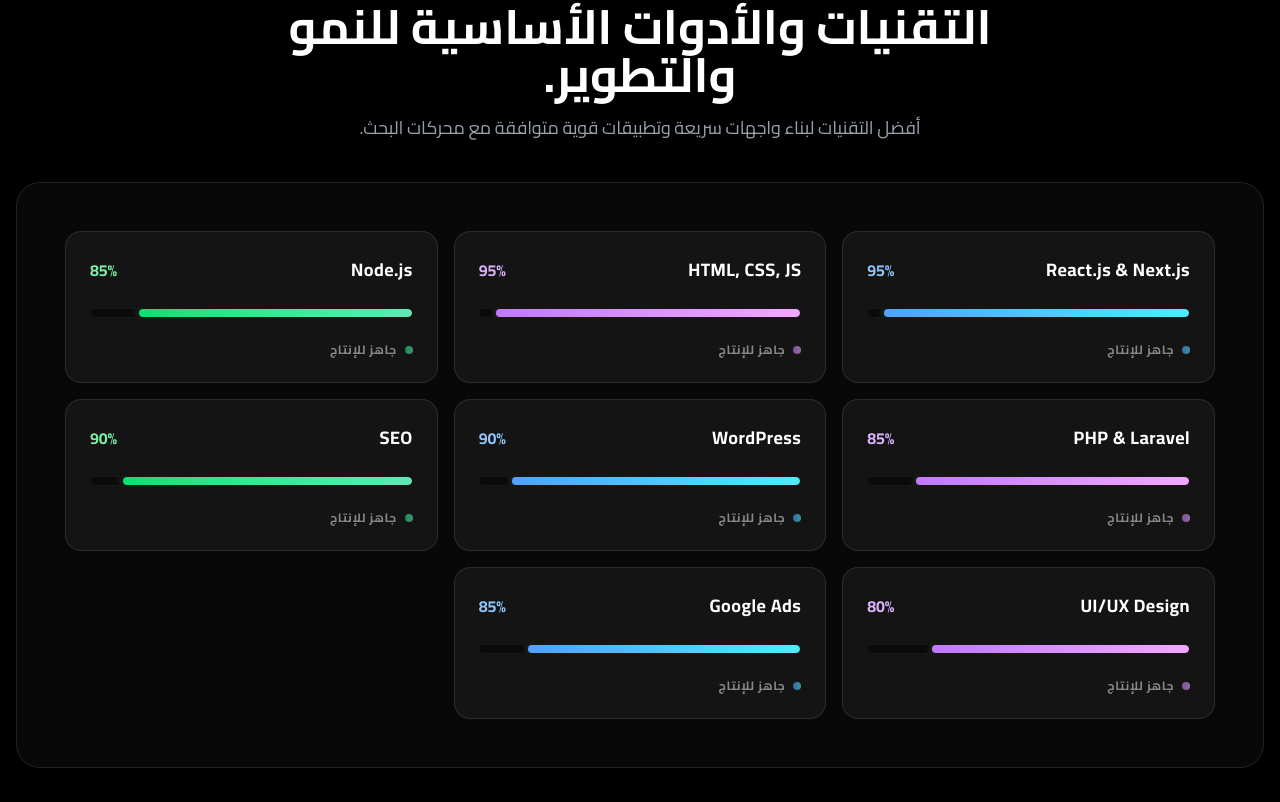
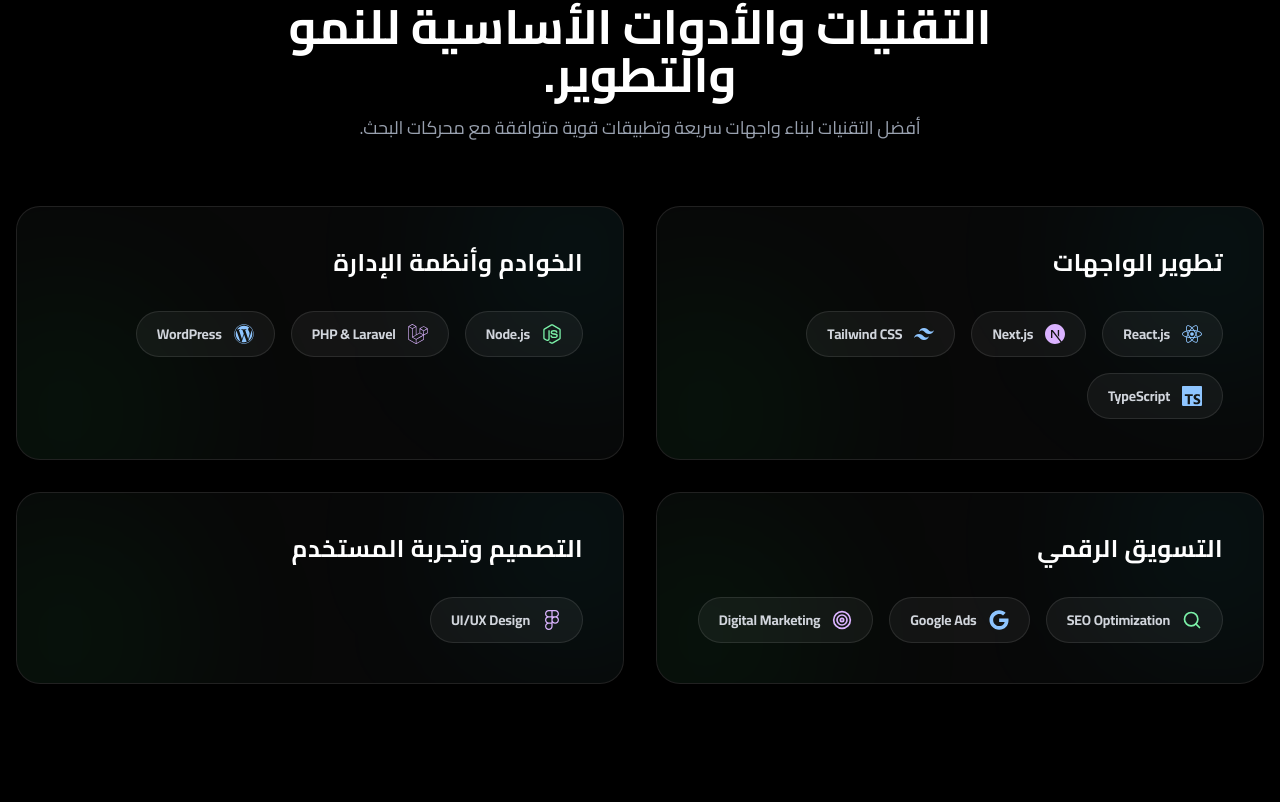
Before and after one commit to mostafa3sliaa/mostafa3slia.com, a Next.js app: page / in a window 1280 px wide. Shown: the part 1998-2800 px from the top of the page. Built offline with nearby package versions, Linux system fonts and the light colour scheme.

Commit message:
Redesign skills section: use modern categorized grid with badges and icons, remove percentages

```diff
--- a/components/sections/SkillsSection.tsx
+++ b/components/sections/SkillsSection.tsx
@@ -3,11 +3,14 @@
 import { SectionHeader } from "@/components/ui/SectionHeader";
 import { skills } from "@/data/portfolio";
 import { accentStyles, cn } from "@/lib/utils";
-
 import { useLanguage } from "@/contexts/LanguageContext";
 
 export function SkillsSection() {
   const { t } = useLanguage();
+
+  // Group skills by category
+  const categories = ["frontend", "backend", "marketing", "design"] as const;
+
   return (
     <section id="skills" className="py-24 sm:py-32 relative">
       <div className="section-shell">
@@ -17,47 +20,48 @@
           description={t("skills.description2")}
         />
 
-        <div className="glass-panel overflow-hidden p-8 sm:p-12 animate-fade-in-up animation-delay-200">
-          <div className="grid gap-4 sm:grid-cols-2 lg:grid-cols-3">
-            {skills.map((skill) => {
-              const styles = accentStyles[skill.accent];
+        <div className="mt-16 grid gap-8 lg:grid-cols-2">
+          {categories.map((category, index) => {
+            const categorySkills = skills.filter((s) => s.category === category);
+            if (categorySkills.length === 0) return null;
 
             return (
               <div
+                key={category}
+                className="glass-panel relative flex flex-col overflow-hidden rounded-[24px] p-8 sm:p-10 animate-fade-in-up"
+                style={{ animationDelay: `${(index + 1) * 100}ms` }}
+              >
+                <div className="absolute -start-20 -top-20 size-64 rounded-full bg-[#00e5ff]/5 blur-[80px]" />
+                <div className="absolute -end-20 -bottom-20 size-64 rounded-full bg-[#00ff66]/5 blur-[80px]" />
+
+                <h3 className="relative mb-8 text-2xl font-black text-white tracking-wide">
+                  {t(`skills.categories.${category}`)}
+                </h3>
+
+                <div className="relative flex flex-wrap gap-4">
+                  {categorySkills.map((skill) => {
+                    const styles = accentStyles[skill.accent];
+                    const Icon = skill.icon;
+                    return (
+                      <div
                         key={skill.name}
-                  className="group relative overflow-hidden rounded-2xl border border-white/10 bg-white/5 p-6 transition-all duration-500 hover:border-white/20 hover:bg-white/10 hover:-translate-y-2 hover:shadow-[0_10px_30px_rgba(0,0,0,0.5)]"
+                        className="group flex items-center gap-3 rounded-full border border-white/10 bg-white/5 px-5 py-3 transition-all duration-300 hover:-translate-y-1 hover:border-white/20 hover:bg-white/10 hover:shadow-[0_10px_20px_rgba(0,0,0,0.2)]"
                       >
-                  <div className="absolute inset-0 bg-gradient-to-br from-white/5 to-transparent opacity-0 transition-opacity duration-500 group-hover:opacity-100" />
-
-                  <div className="relative flex items-center justify-between gap-4">
-                    <h3 className="text-lg font-bold text-white tracking-wide">{skill.name}</h3>
-                    <span className={cn("text-base font-black", styles.text)}>{skill.level}%</span>
+                        <span className={cn("transition-colors duration-300", styles.text)}>
+                          <Icon className="size-5" />
+                        </span>
+                        <span className="text-sm font-bold text-gray-300 transition-colors duration-300 group-hover:text-white">
+                          {skill.name}
+                        </span>
                       </div>
-
-                  <div className="relative mt-6 h-2.5 overflow-hidden rounded-full bg-black/50 border border-white/5">
-                    <span
-                      className={cn(
-                        "block h-full rounded-full bg-gradient-to-r shadow-[0_0_10px_rgba(255,255,255,0.3)]",
-                        styles.from,
-                        styles.to,
-                        skill.level === 95 ? "w-[95%]" :
-                        skill.level === 90 ? "w-[90%]" :
-                        skill.level === 85 ? "w-[85%]" :
-                        skill.level === 80 ? "w-[80%]" : "w-full"
-                      )}
-                    />
-                  </div>
-
-                  <div className="relative mt-6 flex items-center gap-2 text-xs font-bold uppercase tracking-wider text-white/50">
-                    <span className={cn("size-2 rounded-full bg-gradient-to-r animate-pulse", styles.from, styles.to)} />
-                    {t("skills.tag")}
+                    );
+                  })}
                 </div>
               </div>
             );
           })}
         </div>
       </div>
-      </div>
     </section>
   );
 }
--- a/data/portfolio.ts
+++ b/data/portfolio.ts
@@ -12,8 +12,11 @@
   FiSearch,
   FiTarget,
   FiTrendingUp,
+  FiLayout,
+  FiDatabase,
 } from "react-icons/fi";
-import { FaWhatsapp, FaFacebook, FaTwitter } from "react-icons/fa";
+import { FaWhatsapp, FaFacebook, FaTwitter, FaReact, FaNodeJs, FaPhp, FaWordpress, FaGoogle, FaFigma, FaHtml5, FaCss3, FaLaravel } from "react-icons/fa";
+import { SiNextdotjs, SiTailwindcss, SiTypescript } from "react-icons/si";
 import type {
   ContactMethod,
   NavItem,
@@ -73,14 +76,17 @@
 ];
 
 export const skills: Skill[] = [
-  { name: "React.js & Next.js", level: 95, accent: "blue" },
-  { name: "HTML, CSS, JS", level: 95, accent: "purple" },
-  { name: "Node.js", level: 85, accent: "green" },
-  { name: "PHP & Laravel", level: 85, accent: "purple" },
-  { name: "WordPress", level: 90, accent: "blue" },
-  { name: "SEO", level: 90, accent: "green" },
-  { name: "UI/UX Design", level: 80, accent: "purple" },
-  { name: "Google Ads", level: 85, accent: "blue" },
+  { name: "React.js", icon: FaReact, accent: "blue", category: "frontend" },
+  { name: "Next.js", icon: SiNextdotjs, accent: "purple", category: "frontend" },
+  { name: "Tailwind CSS", icon: SiTailwindcss, accent: "blue", category: "frontend" },
+  { name: "TypeScript", icon: SiTypescript, accent: "blue", category: "frontend" },
+  { name: "Node.js", icon: FaNodeJs, accent: "green", category: "backend" },
+  { name: "PHP & Laravel", icon: FaLaravel, accent: "purple", category: "backend" },
+  { name: "WordPress", icon: FaWordpress, accent: "blue", category: "backend" },
+  { name: "SEO Optimization", icon: FiSearch, accent: "green", category: "marketing" },
+  { name: "Google Ads", icon: FaGoogle, accent: "blue", category: "marketing" },
+  { name: "Digital Marketing", icon: FiTarget, accent: "purple", category: "marketing" },
+  { name: "UI/UX Design", icon: FaFigma, accent: "purple", category: "design" },
 ];
 
 export const projects: Project[] = [
--- a/dictionaries/ar.json
+++ b/dictionaries/ar.json
@@ -38,7 +38,13 @@
     "eyebrow": "المهارات",
     "title2": "التقنيات والأدوات الأساسية للنمو والتطوير.",
     "description2": "أفضل التقنيات لبناء واجهات سريعة وتطبيقات قوية متوافقة مع محركات البحث.",
-    "tag": "جاهز للإنتاج"
+    "tag": "جاهز للإنتاج",
+    "categories": {
+      "frontend": "تطوير الواجهات",
+      "backend": "الخوادم وأنظمة الإدارة",
+      "marketing": "التسويق الرقمي",
+      "design": "التصميم وتجربة المستخدم"
+    }
   },
   "projects": {
     "title": "أحدث أعمالي",
--- a/dictionaries/en.json
+++ b/dictionaries/en.json
@@ -33,12 +33,18 @@
     "tag": "Conversion Focused"
   },
   "skills": {
-    "title": "Technical Skills",
+    "title": "My Technical Skills",
     "subtitle": "Technologies & Tools",
     "eyebrow": "Skills",
-    "title2": "Essential Technologies and Tools for Growth and Development.",
-    "description2": "The best technologies for building fast interfaces and robust SEO-friendly applications.",
-    "tag": "Production Ready"
+    "title2": "Essential Technologies & Tools for Growth.",
+    "description2": "The best tech stack for building fast interfaces and robust apps optimized for search engines.",
+    "tag": "Production Ready",
+    "categories": {
+      "frontend": "Frontend Development",
+      "backend": "Backend & CMS",
+      "marketing": "Digital Marketing",
+      "design": "UI/UX Design"
+    }
   },
   "projects": {
     "title": "Recent Work",
--- a/types/portfolio.ts
+++ b/types/portfolio.ts
@@ -22,8 +22,9 @@
 
 export type Skill = {
   name: string;
-  level: number;
+  icon: IconType;
   accent: Accent;
+  category: "frontend" | "backend" | "marketing" | "design";
 };
 
 export type Project = {
```
Lines whose indentation alone changed are shown as unchanged.
